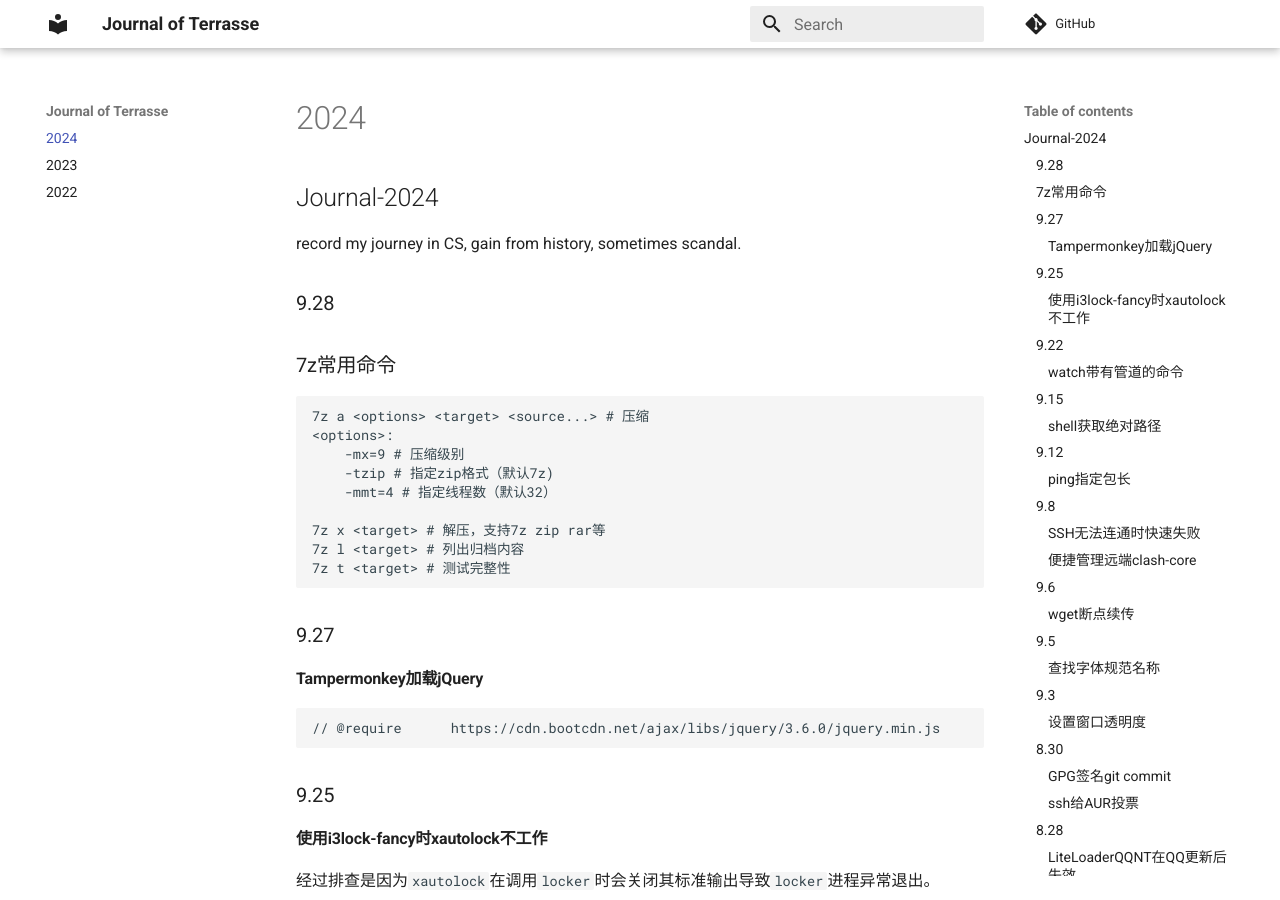
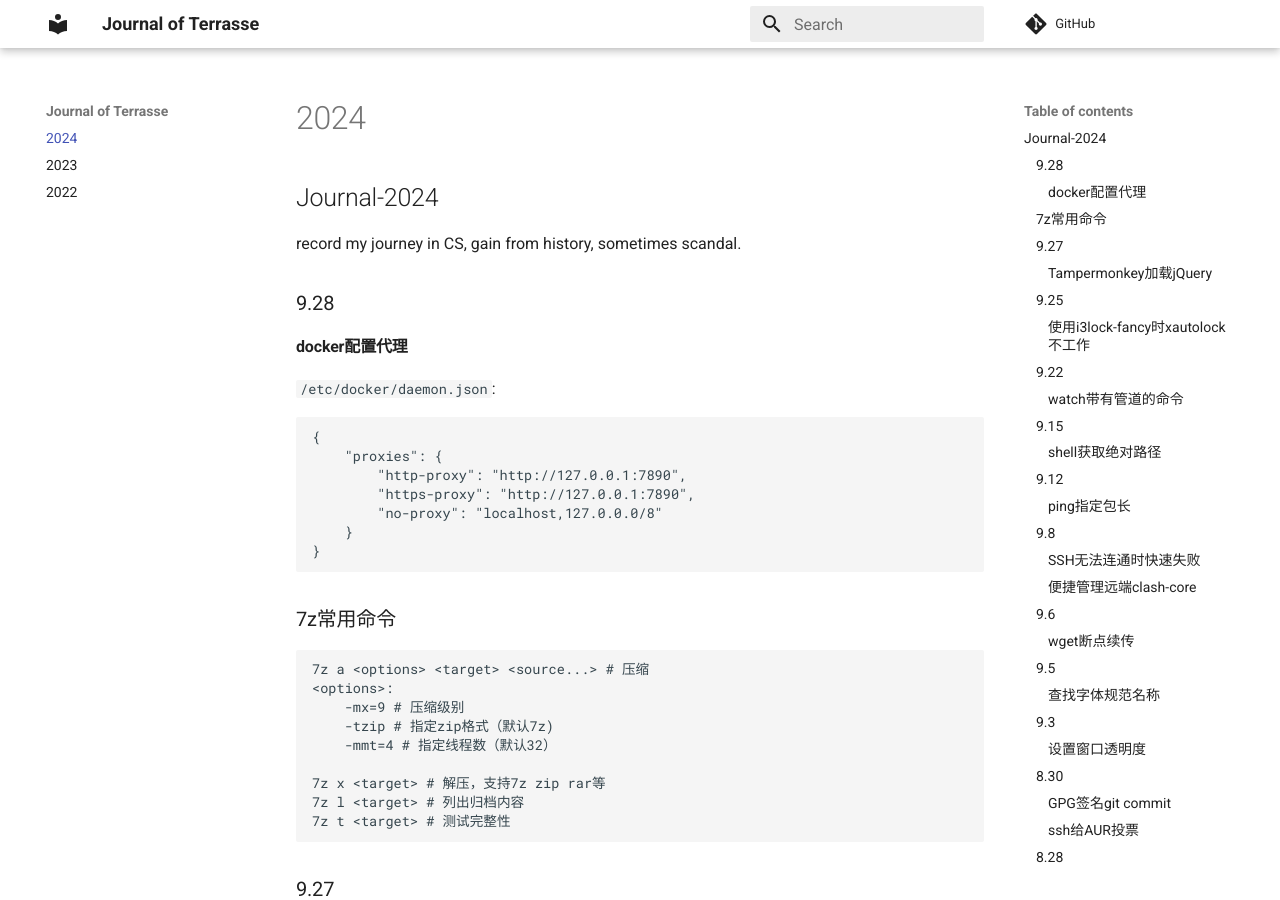
Before and after one commit to Jerry-Terrasse/journal, an MkDocs documentation site: the page built from docs/2024.md, in a window 1280 px wide and 900 px high. Built offline with MkDocs 1.6.1 and Material for MkDocs 9.7.7, drawn with Linux system fonts in a browser that asks for light colours; comment, search, counter and statistics services are not loaded.

Commit message:
update (Sat Sep 28 11:51:26 AM CST 2024)

````diff
--- a/docs/2024.md
+++ b/docs/2024.md
@@ -3,6 +3,20 @@
 record my journey in CS, gain from history, sometimes scandal.
 
 ### 9.28
+
+#### docker配置代理
+
+`/etc/docker/daemon.json`:
+
+```json
+{
+    "proxies": {
+        "http-proxy": "http://127.0.0.1:7890",
+        "https-proxy": "http://127.0.0.1:7890",
+        "no-proxy": "localhost,127.0.0.0/8"
+    }
+}
+```
 
 ### 7z常用命令
 
````
